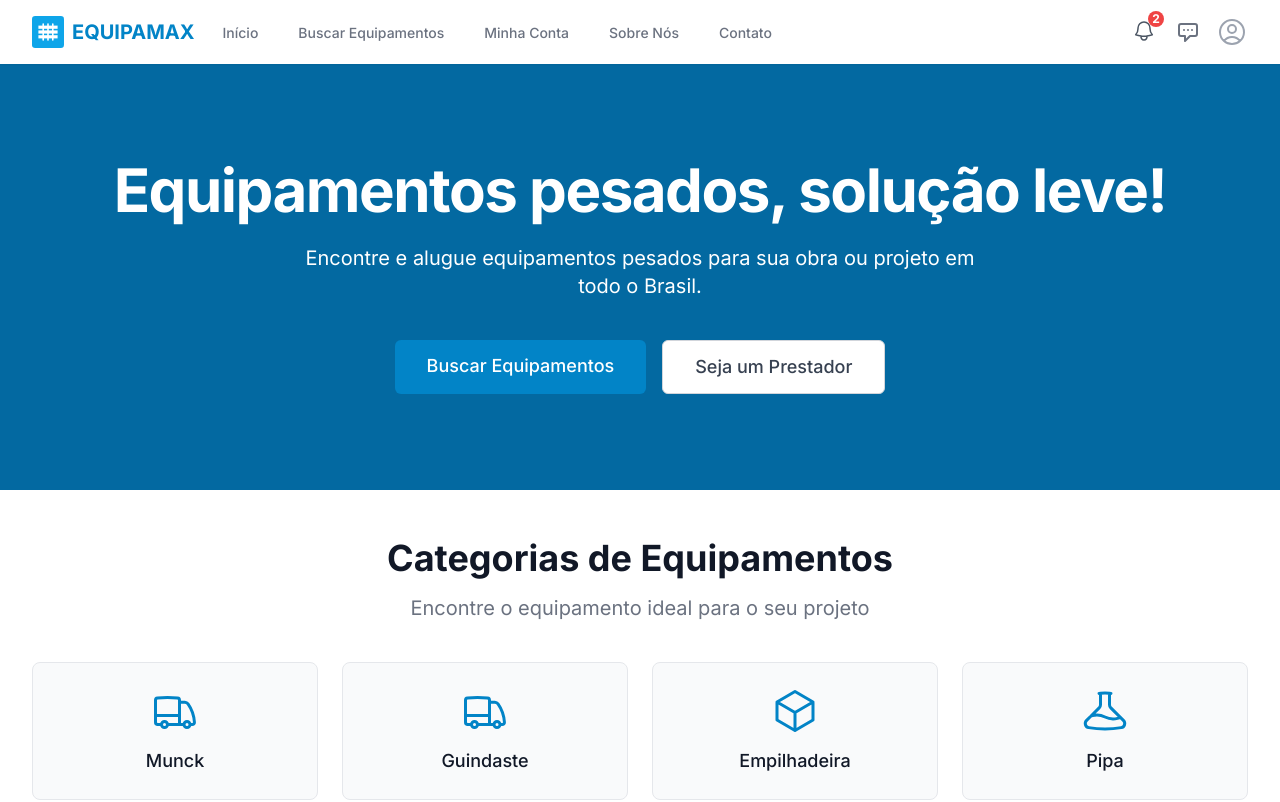
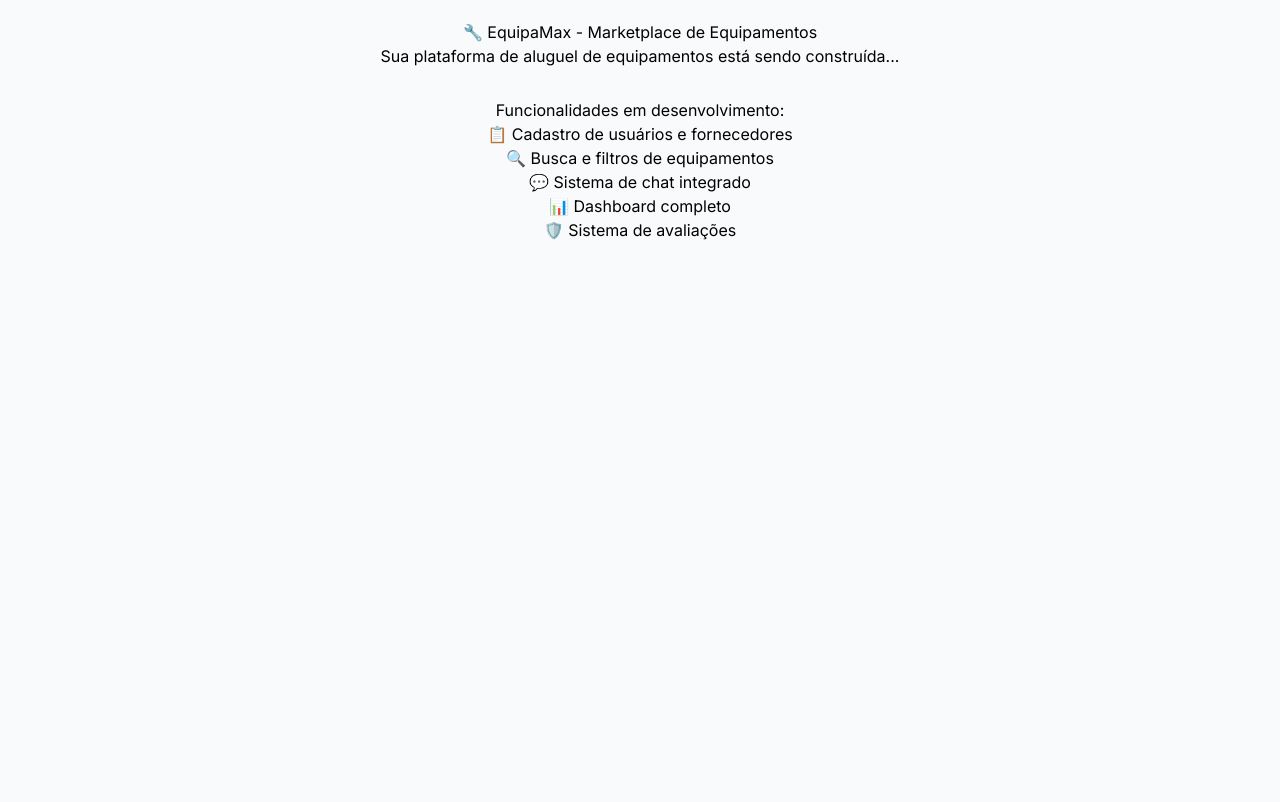
Before and after one commit to cezaralfredo/app, a React (Create React App) app: page / in a window 1280 px wide. Shown: the top 802 px of the page. Built offline with nearby package versions, Linux system fonts and the light colour scheme.

Commit message:
Update App.tsx

```diff
--- a/src/App.tsx
+++ b/src/App.tsx
@@ -1,47 +1,23 @@
 import React from 'react';
-import { BrowserRouter as Router, Routes, Route } from 'react-router-dom';
-
-// Páginas
-import Home from './pages/Home';
-import Login from './pages/Login';
-import Register from './pages/Register';
-import ProviderRegister from './pages/ProviderRegister';
-import EquipmentRegister from './pages/EquipmentRegister';
-import Search from './pages/Search';
-import EquipmentDetails from './pages/EquipmentDetails';
-import Dashboard from './pages/Dashboard';
-import Profile from './pages/Profile';
-import ChatPage from './pages/ChatPage';
-import FAQ from './pages/FAQ';
-import Terms from './pages/Terms';
-import Privacy from './pages/Privacy';
-import Contact from './pages/Contact';
-import About from './pages/About';
-
-// Componentes
-import Layout from './components/Layout';
 
 const App: React.FC = () => {
   return (
-    <Router>
-      <Routes>
-        <Route path="/" element={<Layout><Home /></Layout>} />
-        <Route path="/login" element={<Login />} />
-        <Route path="/register" element={<Register />} />
-        <Route path="/provider-register" element={<ProviderRegister />} />
-        <Route path="/equipment-register" element={<Layout><EquipmentRegister /></Layout>} />
-        <Route path="/search" element={<Layout><Search /></Layout>} />
-        <Route path="/equipment/:id" element={<Layout><EquipmentDetails /></Layout>} />
-        <Route path="/dashboard/*" element={<Layout><Dashboard /></Layout>} />
-        <Route path="/profile" element={<Layout><Profile /></Layout>} />
-        <Route path="/chat" element={<Layout><ChatPage /></Layout>} />
-        <Route path="/faq" element={<Layout><FAQ /></Layout>} />
-        <Route path="/terms" element={<Layout><Terms /></Layout>} />
-        <Route path="/privacy" element={<Layout><Privacy /></Layout>} />
-        <Route path="/contact" element={<Layout><Contact /></Layout>} />
-        <Route path="/about" element={<Layout><About /></Layout>} />
-      </Routes>
-    </Router>
+    <div className="App" style={{ padding: '20px', textAlign: 'center' }}>
+      <header>
+        <h1>🔧 EquipaMax - Marketplace de Equipamentos</h1>
+        <p>Sua plataforma de aluguel de equipamentos está sendo construída...</p>
+        <div style={{ marginTop: '30px' }}>
+          <h3>Funcionalidades em desenvolvimento:</h3>
+          <ul style={{ listStyle: 'none', padding: 0 }}>
+            <li>📋 Cadastro de usuários e fornecedores</li>
+            <li>🔍 Busca e filtros de equipamentos</li>
+            <li>💬 Sistema de chat integrado</li>
+            <li>📊 Dashboard completo</li>
+            <li>🛡️ Sistema de avaliações</li>
+          </ul>
+        </div>
+      </header>
+    </div>
   );
 };
 
```
